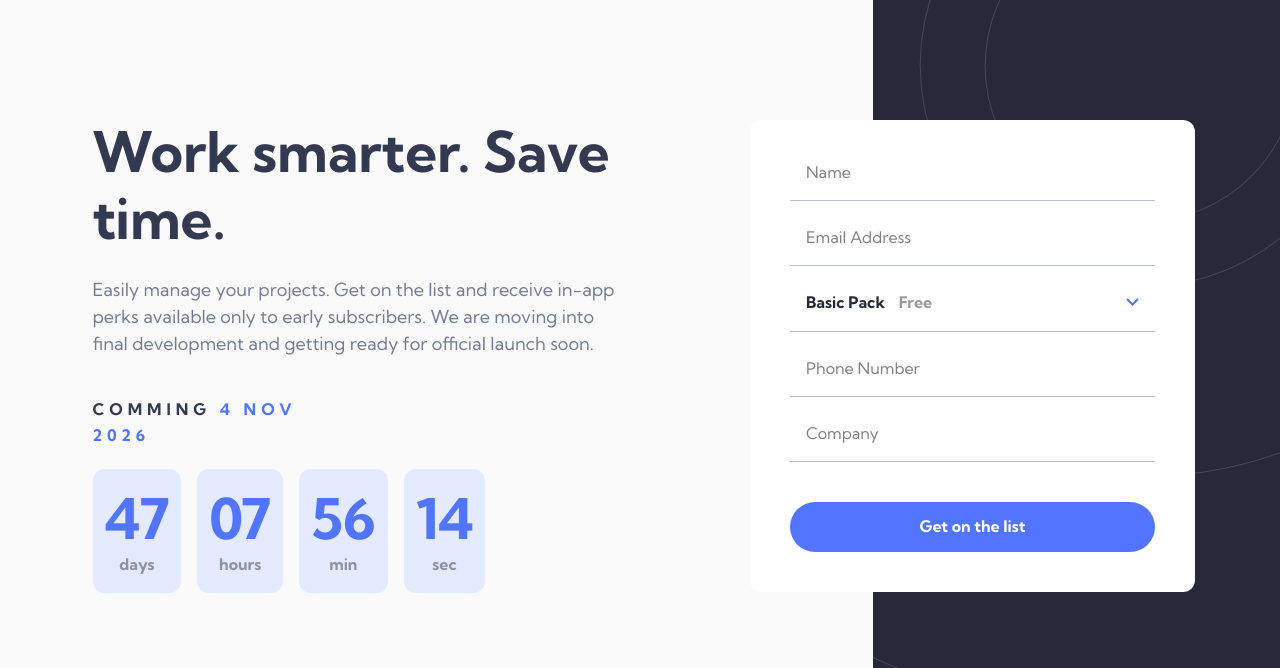
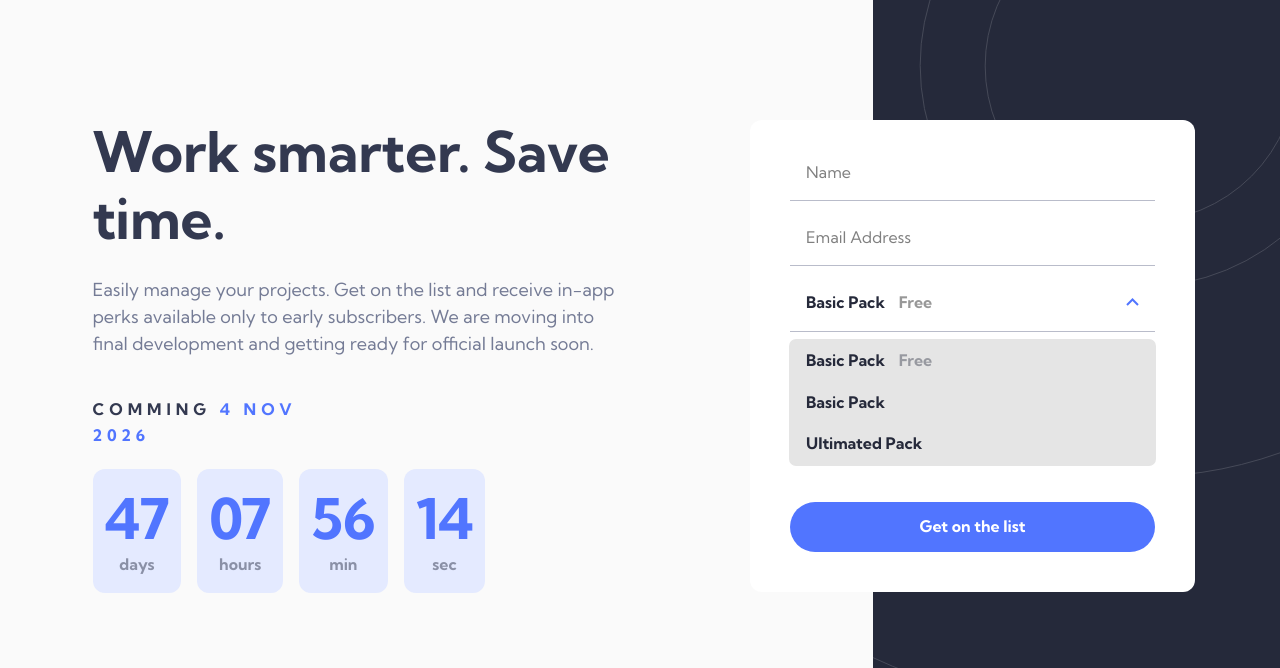
Before and after one commit to AristarhMD/officelite-page, a website: page sing-up.html in a window 1280 px wide. Both pictures are taken after a click on the button "Basic Pack Free". Shown: the part 132-800 px from the top of the page. Drawn offline with Linux system fonts and the light colour scheme.

Commit message:
Drow menu
Making drop menu open and close

```diff
--- a/script.js
+++ b/script.js
@@ -0,0 +1,8 @@
+const packBtn = document.querySelector("#planTrigger");
+const packList = document.querySelector("#planList");
+const arrowIcon = document.querySelector("#drop-down-icon");
+
+packBtn.addEventListener("click", () => {
+  packList.classList.toggle("hidden");
+  arrowIcon.classList.toggle("rotate-180");
+});
--- a/sing-up.html
+++ b/sing-up.html
@@ -105,6 +105,7 @@
             <div class="relative">
               <button
                 type="button"
+                id="planTrigger"
                 class="w-full flex justify-between items-center border-b border-neutral-500/50 pb-4 px-4 cursor-pointer"
               >
                 <p class="preset-5">
@@ -113,13 +114,15 @@
                 </p>
 
                 <img
+                  id="drop-down-icon"
                   src="assets/sign-up/icon-arrow-down.svg"
                   alt="drop-down arrow"
-                  class="drop-down-icon"
+                  class="drop-down-icon transform-[rotate] duration-300 ease-in-out"
                 />
               </button>
               <input type="hidden" name="plan" id="plan" value="free" />
               <ul
+                id="planList"
                 class="absolute left-0 right-0 top-full mt-2 bg-neutral-200 rounded-md flex flex-col overflow-hidden hidden z-10 ring-neutral-200 ring-1"
               >
                 <li
```
Also changed, not shown: style.css.
